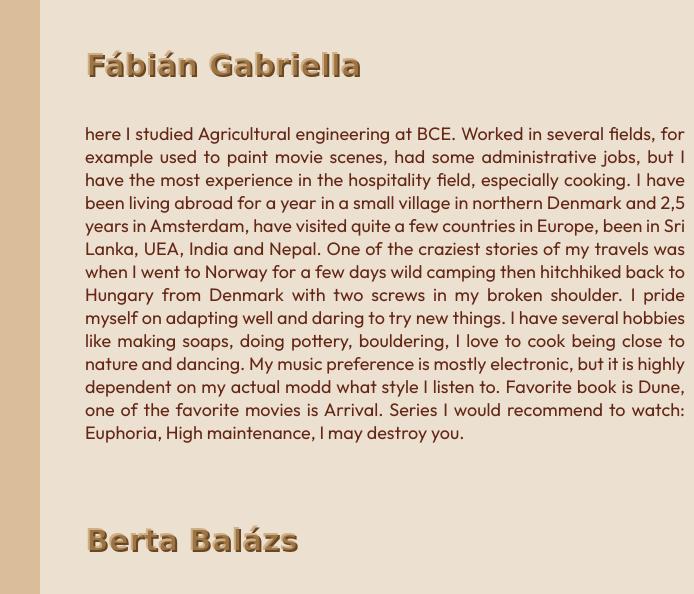
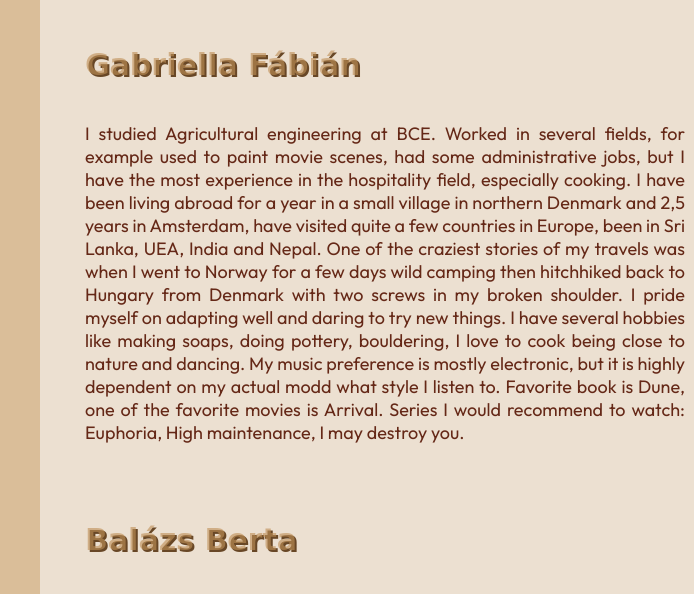
Before and after one commit to windiewhale/zacc, a plain HTML site: page index.html in a window 1280 px wide. Shown: the part 1461-2055 px from the top of the page, 0-694 px from the left. Drawn offline with Linux system fonts and the light colour scheme; a web font is replaced by a local one.

Commit message:
small changes in content

```diff
--- a/index.html
+++ b/index.html
@@ -103,8 +103,8 @@
 			<div class="container">
 				<div id="Gobi" class="leftside">
 
-					<h4 class="heading">Fábián Gabriella</h4>
-					<p class="about">here I studied Agricultural engineering at BCE. Worked in several fields, for example used to paint movie scenes, had some administrative jobs, but I have the most experience in the hospitality field, especially cooking.
+					<h4 class="heading">Gabriella Fábián</h4>
+					<p class="about">I studied Agricultural engineering at BCE. Worked in several fields, for example used to paint movie scenes, had some administrative jobs, but I have the most experience in the hospitality field, especially cooking.
 						I have been living abroad for a year in a small village in northern Denmark and 2,5 years in Amsterdam, have visited quite a few countries in Europe, been in Sri Lanka, UEA, India and Nepal. One of the craziest stories of my travels was when I went to Norway for a few days wild camping then hitchhiked back to Hungary from Denmark with two screws in my broken shoulder. I pride myself on adapting well and daring to try new things.
 						I have several hobbies like making soaps, doing pottery, bouldering, I love to cook being close to nature and dancing.
 						My music preference is mostly electronic, but it is highly dependent on my actual modd what style I listen to. Favorite book is Dune, one of the favorite movies is Arrival. Series I would recommend to watch: Euphoria, High maintenance, I may destroy you.
@@ -119,7 +119,7 @@
 
 			<div class="container">
 				<div id="Balazs" class="leftside">
-					<h4 class="heading">Berta Balázs</h4>
+					<h4 class="heading">Balázs Berta</h4>
 					<p class="about">Graduated at the Metropolitan University of Budapest. I consider myself to be an optimistic person. I have several hobbies as football, gym and Rubik's Cube. Regarding music I like hip-hop, my favorite artist is J. Cole. I really like the latest book of Jordan Peterson, although I am not a big reader. Good Will Hunting and Intouchables are the two films I like the most. The series I would recommend to watch would be Peaky Blinders and Suits.
 					</p>
 				</div>
@@ -131,7 +131,7 @@
 			</div>
 			<div  class="container">
 				<div id="David" class="leftside">
-					<h4 class="heading">Kovács-Farkas Dávid</h4>
+					<h4 class="heading">Dávid Kovács-Farkas</h4>
 					<p class="about">I tend to see the future as pessimistic, but I always try to stay on the ground of reality. I love to have company, but also my own company.
 						My hobbies are playing guitar, trekking and watching movies, my favorite film is Pulp Fiction.
 						My favorite musical style is jazz, but I really like all the music that catches it, from classical to pop to electronic.
@@ -147,7 +147,7 @@
 			</div>
 			<div class="container">
 				<div id="Andras" class="leftside">
-					<h4 class="heading">Ránki András</h4>
+					<h4 class="heading">András Ránki</h4>
 					<p class="about">I'm an optimistic, cheerful, sociable person. I like many forms of humor, but I can be serious. I like working in a team, but working alone also goes.
 						I have visited several countries in Europe (Austria, Germany, Switzerland, Belgium, France, Spain, Slovakia, Croatia, Montenegro, Romania, Russia), and have lived in America for three months (Ohio), but I am best connected to the Balaton Uplands and the Danube Bend.
 						I am proud that I dared to change if I had to, and I am proud of my family.
```
